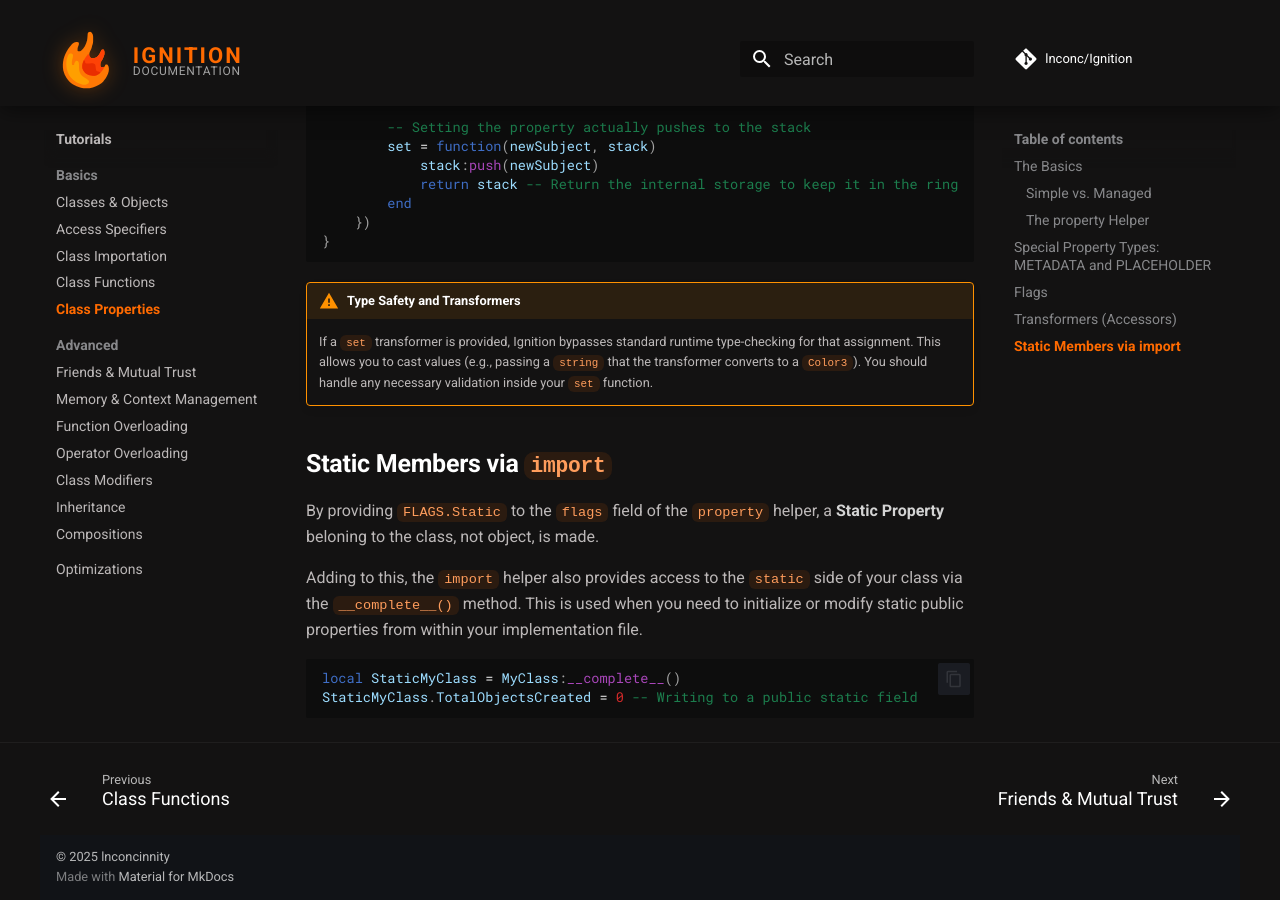
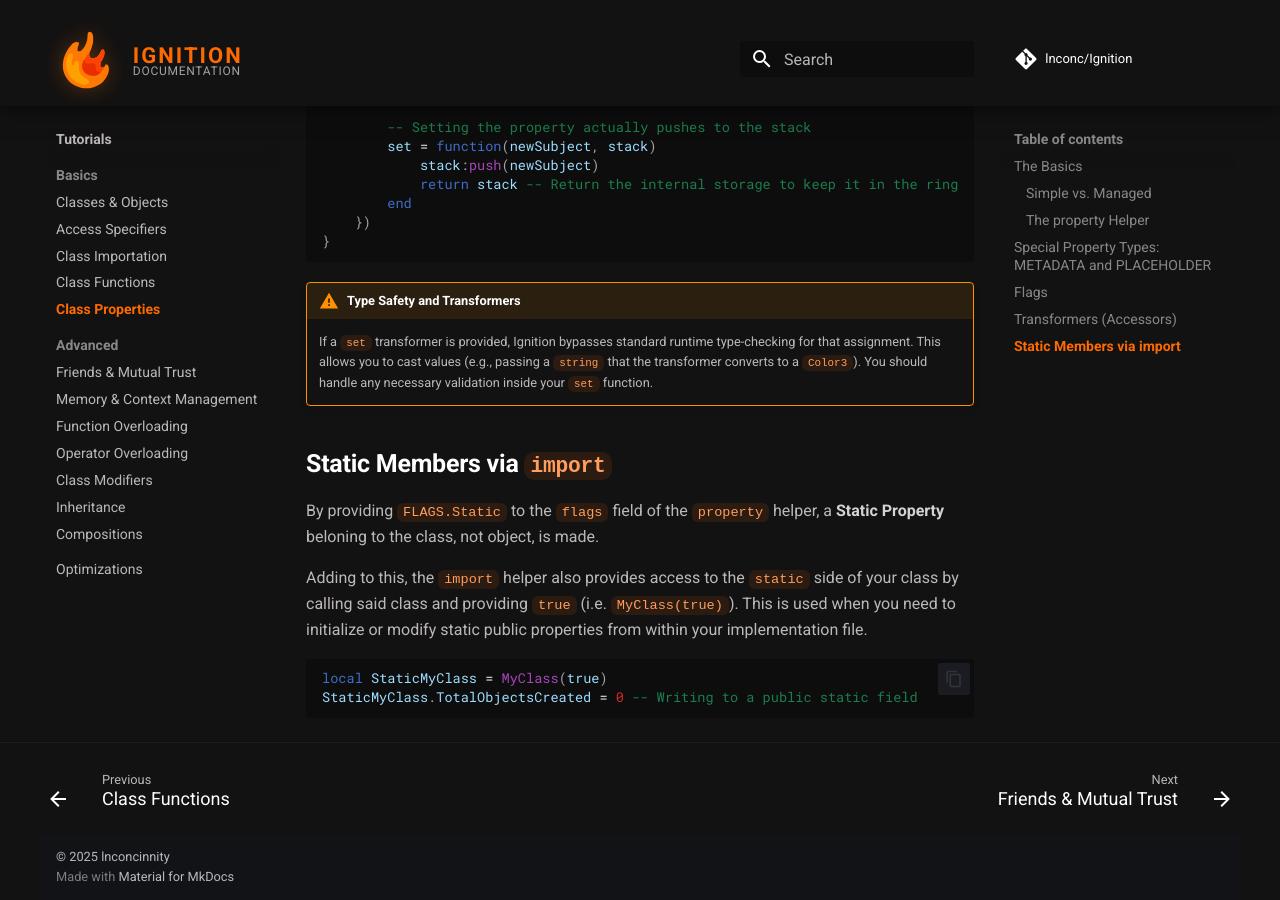
Before and after one commit to lnconc/Ignition, an MkDocs documentation site: the page built from docs/tutorials/basics/Class Properties.md, in a window 1280 px wide and 900 px high, scrolled down 4562 px. Built offline with MkDocs 1.6.1 and Material for MkDocs 9.7.7, drawn with Linux system fonts in a browser that asks for light colours; comment, search, counter and statistics services are not loaded.

Commit message:
Docs Fixes

````diff
--- a/docs/tutorials/basics/Class Properties.md
+++ b/docs/tutorials/basics/Class Properties.md
@@ -168,8 +168,8 @@ public = {
 ## Static Members via `import`
 By providing `FLAGS.Static` to the `flags` field of the `property` helper, a **Static Property** beloning to the class, not object, is made.
 
-Adding to this, the `import` helper also provides access to the `static` side of your class via the `__complete__()` method. This is used when you need to initialize or modify static public properties from within your implementation file.
+Adding to this, the `import` helper also provides access to the `static` side of your class by calling said class and providing `true` (i.e. `MyClass(true)`). This is used when you need to initialize or modify static public properties from within your implementation file.
 ```luau
-local StaticMyClass = MyClass:__complete__()
+local StaticMyClass = MyClass(true)
 StaticMyClass.TotalObjectsCreated = 0 -- Writing to a public static field
 ```
````
Also changed, not shown: docs/api-reference/Class/new.md (+1 -1 lines), docs/tutorials/index.md (+1 -1 lines).
